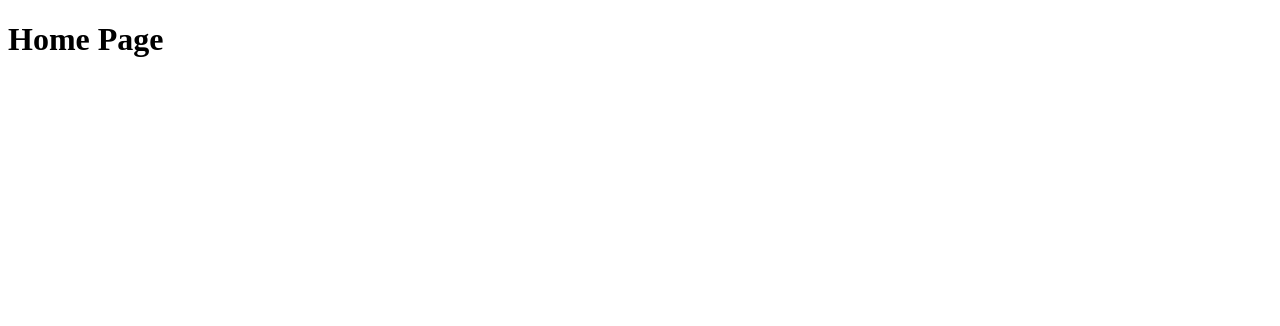
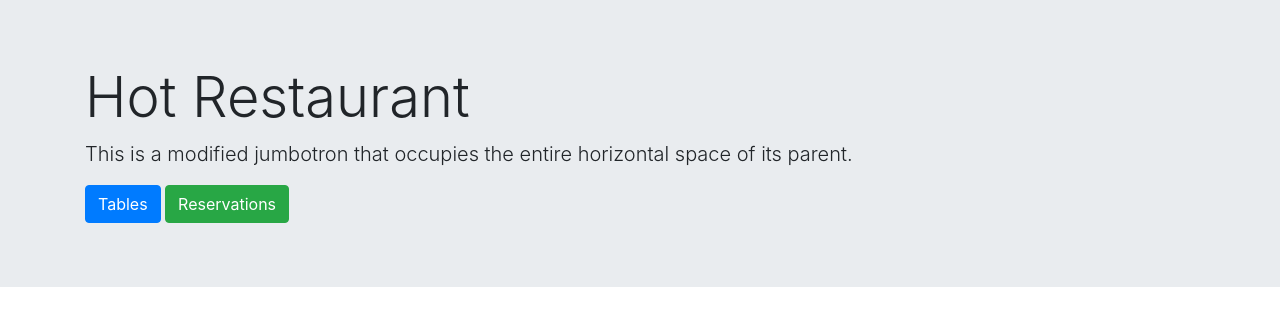
Before and after one commit to Jwb81/hot-repository, a website: page index.html in a window 1280 px wide. Drawn offline with nearby package versions, Linux system fonts and the light colour scheme.

Commit message:
basic style

```diff
--- a/index.html
+++ b/index.html
@@ -5,8 +5,22 @@
     <meta name="viewport" content="width=device-width, initial-scale=1.0">
     <meta http-equiv="X-UA-Compatible" content="ie=edge">
     <title>Hot Restaurant</title>
+    <link rel="stylesheet" href="https://maxcdn.bootstrapcdn.com/bootstrap/4.0.0/css/bootstrap.min.css" integrity="sha384-Gn5384xqQ1aoWXA+058RXPxPg6fy4IWvTNh0E263XmFcJlSAwiGgFAW/dAiS6JXm" crossorigin="anonymous">
 </head>
 <body>
-    <h1>Home Page</h1>
+
+    <div class="jumbotron jumbotron-fluid">
+        <div class="container">
+          <h1 class="display-4">Hot Restaurant</h1>
+
+        <p class="lead">This is a modified jumbotron that occupies the entire horizontal space of its parent.</p>
+        <button type="button" class="btn btn-primary">Tables</button>
+        <button type="button" class="btn btn-success">Reservations</button>
+    </div>
+      </div>
+
+
+    <script src="https://code.jquery.com/jquery-3.2.1.slim.min.js" integrity="sha384-KJ3o2DKtIkvYIK3UENzmM7KCkRr/rE9/Qpg6aAZGJwFDMVNA/GpGFF93hXpG5KkN" crossorigin="anonymous"></script>
+
 </body>
 </html>
```
Also changed, not shown: public/reservations.html (+26 -0 lines), public/tables.html (+12 -8 lines).
